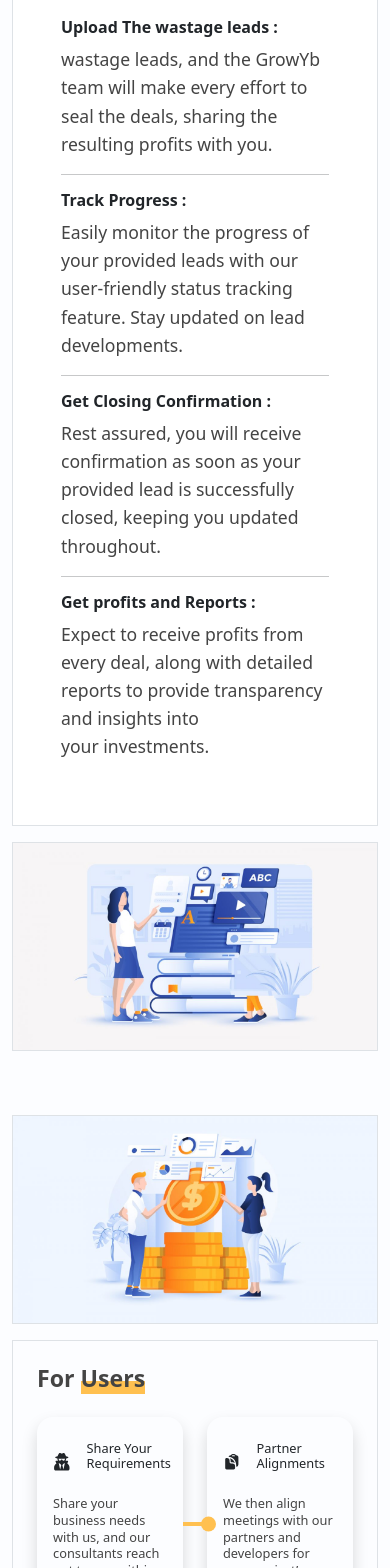
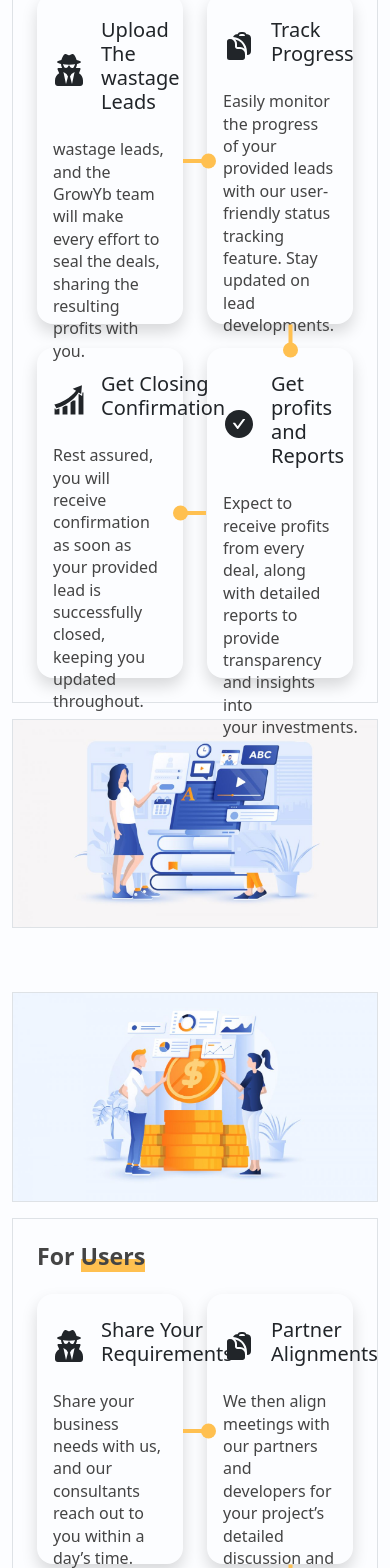
Before and after one commit to akshaydangigithub/AnimProject, a React (Vite) app: page / in a window 390 px wide. Shown: the part 2800-4368 px from the top of the page. Built offline with nearby package versions, Linux system fonts and the light colour scheme.

Commit message:
work in responsiveness

```diff
--- a/src/components/WhatWeDo.jsx
+++ b/src/components/WhatWeDo.jsx
@@ -1,6 +1,9 @@
 import React from "react";
-import "./css/whatWeDo.css";
 import slider2 from "../assets/slider2.jpg";
+import { FaUserSecret } from "react-icons/fa";
+import { AiFillCheckCircle } from "react-icons/ai";
+import { HiClipboardDocument } from "react-icons/hi2";
+import { GiProgression } from "react-icons/gi";
 
 const WhatWeDo = () => {
   return (
@@ -8,52 +11,98 @@ const WhatWeDo = () => {
       <div className="container mt-4  ">
         <div className="row">
           <div className="col-lg-6 mb-3">
-            <div className="wLeft border p-5">
+            <div className="whLeft border py-4 px-4 d-flex flex-column justify-content-center">
               <h3 className="mb-4 fw-bolder">
                 For <span>Vendors</span>{" "}
               </h3>
-              <div className="content">
-                <h6 className="fw-bolder">Upload The wastage leads : </h6>
-                <p>
-                  {" "}
-                  wastage leads, and the GrowYb team will make every effort to
-                  seal the deals, sharing the resulting profits with you.
+
+              <div className="row">
+                <div className="col-6 card1">
+                  <div className="wLine1">
+                    <div className="gola1"></div>
+                  </div>
+                  <div className="py-4 px-3 rounded-4 shadow respCards1">
+                    <div className="d-flex align-items-center ">
+                      <span>
+                        <FaUserSecret className="whIcon me-3" />
+                      </span>
+                      <h5 className="respH3">
+                        Upload The wastage <br /> Leads
+                      </h5>
+                    </div>
+                    <p className="mt-3">
+                      wastage leads, and the GrowYb team will make every effort
+                      to seal the deals, sharing the resulting profits with you.
                     </p>
                   </div>
-              <hr />
-              <div className="content">
-                <h6 className="fw-bolder">Track Progress : </h6>
-                <p>
-                  {" "}
-                  Easily monitor the progress of your provided leads with our
-                  user-friendly status tracking feature. Stay updated on lead
-                  developments.
+                </div>
+                <div className="col-6 card2">
+                  <div className="wLine2">
+                    <div className="gola2"></div>
+                  </div>
+                  <div className="py-4 px-3 rounded-4 shadow respCards1">
+                    <div className="d-flex align-items-center">
+                      <span>
+                        <HiClipboardDocument className="whIcon me-3" />
+                      </span>
+                      <h5 className="respH3">
+                        Track <br /> Progress
+                      </h5>
+                    </div>
+                    <p className="mt-3">
+                      Easily monitor the progress of your provided leads with
+                      our user-friendly status tracking feature. Stay updated on
+                      lead developments.
                     </p>
                   </div>
-              <hr />
-              <div className="content">
-                <h6 className="fw-bolder">Get Closing Confirmation : </h6>
-                <p>
-                  {" "}
-                  Rest assured, you will receive confirmation as soon as your
-                  provided lead is successfully closed, keeping you updated
-                  throughout.
+                </div>
+              </div>
+              <div className="row mt-4">
+                <div className="col-6">
+                  <div className="py-4 px-3 rounded-4 shadow respCards1">
+                    <div className="d-flex align-items-center">
+                      <span>
+                        <GiProgression className="whIcon me-3" />
+                      </span>
+                      <h5 className="respH3">
+                        Get Closing <br /> Confirmation
+                      </h5>
+                    </div>
+                    <p className="mt-3">
+                      Rest assured, you will receive confirmation as soon as
+                      your provided lead is successfully closed, keeping you
+                      updated throughout.
                     </p>
                   </div>
-              <hr />
-              <div className="content">
-                <h6 className="fw-bolder">Get profits and Reports : </h6>
-                <p>
-                  {" "}
-                  Expect to receive profits from every deal, along with detailed
-                  reports to provide transparency and insights into
+                </div>
+                <div className="col-6 card3">
+                  <div className="wLine3">
+                    <div className="gola3"></div>
+                  </div>
+                  <div className="py-4 px-3 rounded-4 shadow respCards1">
+                    <div className="d-flex align-items-center">
+                      <span>
+                        <AiFillCheckCircle className="whIcon me-3" />
+                      </span>
+                      <h5 className="respH3">
+                        Get profits and <br /> Reports
+                      </h5>
+                    </div>
+                    <p className="mt-3">
+                      Expect to receive profits from every deal, along with
+                      detailed reports to provide transparency and insights into
                       your investments.
                     </p>
                   </div>
                 </div>
               </div>
+            </div>
+          </div>
           <div className="col-lg-6 mb-3">
-            <div className="wRight border">
+            <div
+              style={{ backgroundColor: "#f6f4f5" }}
+              className="whRight image_div1 border"
+            >
               <img src={slider2} className="d-block w-100" alt="" />
             </div>
           </div>
--- a/src/components/WhatWeOffer.jsx
+++ b/src/components/WhatWeOffer.jsx
@@ -11,12 +11,12 @@ const WhatWeOffer = () => {
     <>
       <div className="container mt-5">
         <div className="row">
-          <div className="col-lg-6 mb-3">
-            <div className="whRight border">
+          <div  className="col-lg-6 mb-3">
+            <div  style={{ backgroundColor: "#eef5ff" }} className="whRight image_div2 border">
               <img src={slider2} className="d-block w-100" alt="" />
             </div>
           </div>
-          <div className="col-lg-6 mb-3">
+          <div  className="col-lg-6 mb-3">
             <div
 
               className="whLeft border py-4 px-4 d-flex flex-column justify-content-center"
@@ -30,7 +30,7 @@ const WhatWeOffer = () => {
                   <div className="wLine1">
                     <div className="gola1"></div>
                   </div>
-                  <div className="py-4 px-3 rounded-4 shadow respCards">
+                  <div className="py-4 px-3 rounded-4 shadow respCards2">
                     <div className="d-flex align-items-center ">
                       <span>
                         <FaUserSecret className="whIcon me-3" />
@@ -49,7 +49,7 @@ const WhatWeOffer = () => {
                   <div className="wLine2">
                     <div className="gola2"></div>
                   </div>
-                  <div className="py-4 px-3 rounded-4 shadow respCards">
+                  <div className="py-4 px-3 rounded-4 shadow respCards2">
                     <div className="d-flex align-items-center">
                       <span>
                         <HiClipboardDocument className="whIcon me-3" />
@@ -67,7 +67,7 @@ const WhatWeOffer = () => {
               </div>
               <div className="row mt-4">
                 <div className="col-6">
-                  <div className="py-4 px-3 rounded-4 shadow respCards">
+                  <div className="py-4 px-3 rounded-4 shadow respCards2">
                     <div className="d-flex align-items-center">
                       <span>
                         <GiProgression className="whIcon me-3" />
@@ -86,7 +86,7 @@ const WhatWeOffer = () => {
                   <div className="wLine3">
                     <div className="gola3"></div>
                   </div>
-                  <div className="py-4 px-3 rounded-4 shadow respCards">
+                  <div className="py-4 px-3 rounded-4 shadow respCards2">
                     <div className="d-flex align-items-center">
                       <span>
                         <AiFillCheckCircle className="whIcon me-3" />
--- a/src/components/css/whatWeDo.css
+++ /dev/null
@@ -1,57 +0,0 @@
-.wLeft{
-  background-color: white;
-  height: 100vh;
-}
-.wLeft h3 {
-  z-index: 99;
-  color: #444444;
-}
-.wLeft h3 span {
-  position: relative;
-  z-index: 2;
-}
-.wLeft h3 span::after {
-  position: absolute;
-  content: "";
-  height: 40%;
-  width: 100%;
-  background-color: #ffc050;
-  left: 0;
-  bottom: 0;
-  z-index: -1;
-}
-.wLeft p {
-  font-size: 1.1rem;
-  line-height: 1.6;
-  color: #444444;
-}
-
-.wRight {
-  height: 100vh;
-  width: 100%;
-  display: flex;
-  justify-content: center;
-  align-items: center;
-  background-color: #f6f4f5;
-}
-.wRight img {
-  height: 60%;
-  width: 100%;
-  object-fit: cover;
-}
-
-@media (max-width: 1206px) {
-  .wRight img {
-    height: 50%;
-  }
-}
-
-
-@media (max-width: 992px) {
-  .wLeft {
-    height: auto;
-  }
-  .wRight {
-    height: auto;
-  }
-}
--- a/src/components/css/whatWeOffer.css
+++ b/src/components/css/whatWeOffer.css
@@ -1,6 +1,3 @@
-.whLeft {
-  height: 83vh;
-}
 .whLeft h3 {
   z-index: 99;
   color: #444444;
@@ -26,12 +23,16 @@
   margin-bottom: 0;
 }
 .whRight {
-  height: 83vh;
   width: 100%;
   display: flex;
   justify-content: center;
   align-items: center;
-  background-color: #eef5ff;
+}
+.image_div1{
+  height: 620px;
+}
+.image_div2{
+  height: 550px;
 }
 .whRight img {
   height: 70%;
@@ -116,68 +117,77 @@
   font-size: 2rem;
 }
 
-@media (max-width: 1206px) {
-  .whLeft {
-    height: 87vh;
-  }
-  .whRight {
-    height: 87vh;
-  }
-  .respCards {
-    height: 35vh;
+@media (max-width: 1888px) {
+  .image_div1{
+    height: 593px;
   }
 }
 
-@media (max-width: 992px) {
-  .whLeft {
-    height: auto;
-  }
-  .whRight {
-    height: auto;
-  }
-  .respCards {
-    height: 39vh;
-  }
-  .whLeft p {
-    font-size: 1.2rem;
-    line-height: 1.4;
+@media (max-width: 1400px) {
+  .image_div1{
+    height: 620px;
   }
 }
 
-@media (max-width: 769px) {
-  .whLeft {
-    height: auto;
+@media (max-width: 1200px) {
+  .respCards1{
+    height: 290px;
   }
-  .whRight {
-    height: auto;
+  .image_div1{
+    height: 710px;
   }
-  .respCards {
-    height: 39vh;
+  .respCards2{
+    height: 270px;
   }
-  .whLeft p {
-    font-size: 1rem;
-    line-height: 1.4;
+  .image_div2{
+    height: 670px;
   }
 }
 
-@media (max-width: 500px) {
-  .whLeft {
+@media (max-width: 991px) {
+  .respCards1{
+    height: 220px;
+  }
+  .image_div1{
     height: auto;
   }
-  .whRight {
+  .respCards2{
+    height: 200px;
+  }
+  .image_div2{
     height: auto;
   }
-  .respCards {
-    height: 25vh;
+}
+
+@media (max-width: 768px) {
+  .respCards1{
+    height: auto;
   }
-  .whLeft p {
-    font-size: .8rem;
-    line-height: 1.3;
+
+  .respCards2{
+    height: 230px;
   }
-  .respH3{
-    font-size: .8rem;
+
+}
+
+@media (max-width: 566px) {
+  .respCards1{
+    height: 250px;
   }
-  .whIcon {
-    font-size: 1.1rem;
+
+  .respCards2{
+    height: 230px;
   }
+
 }
+
+@media (max-width: 500px) {
+  .respCards1{
+    height: 330px;
+  }
+
+  .respCards2{
+    height: 270px;
+  }
+
+}
```
Lines whose indentation alone changed are shown as unchanged.
